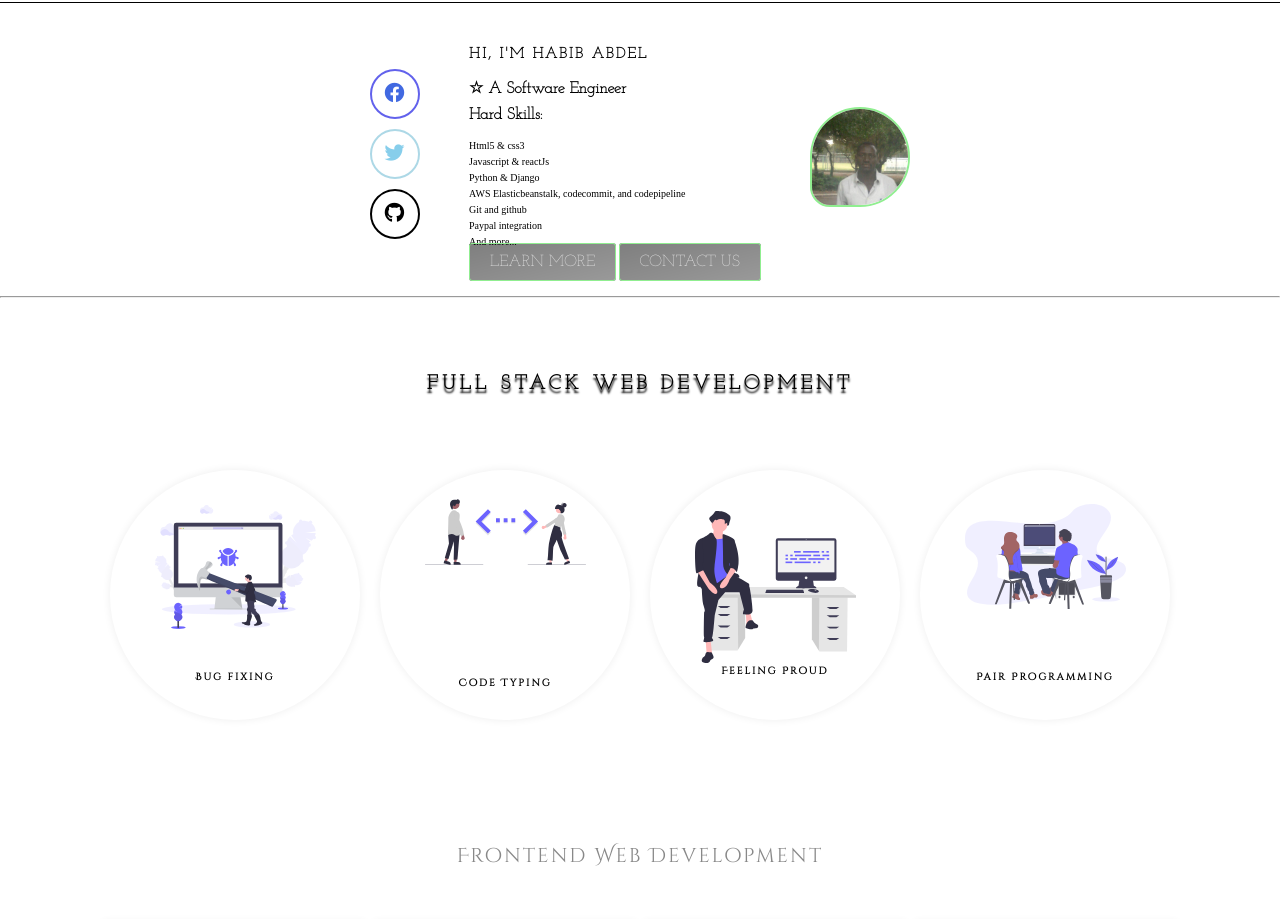
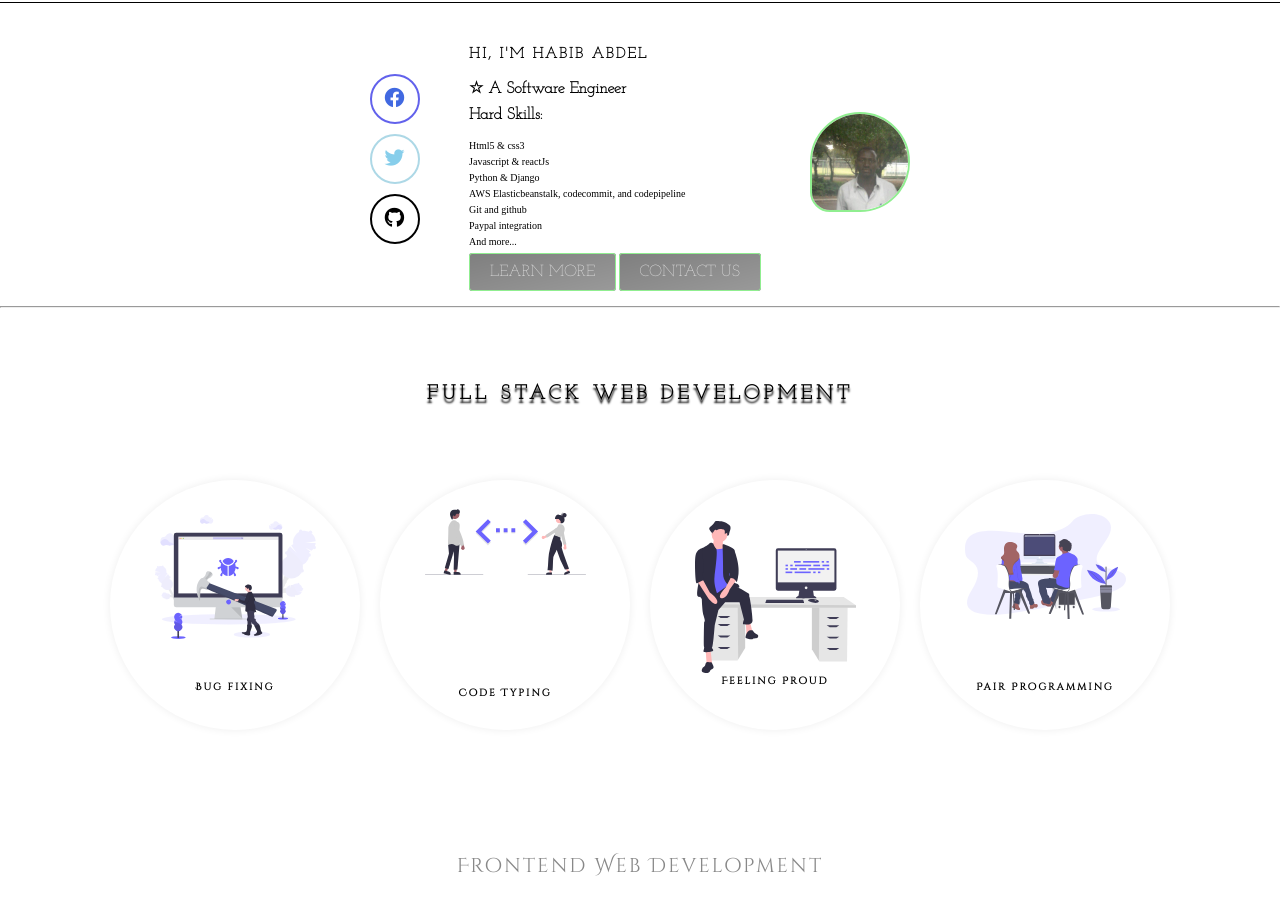
Before and after one commit to habibAbdelgaber/SIMPLE-PORTFOLIO, a plain HTML site: page index.html in a window 1280 px wide. Shown: the part 1080-1999 px from the top of the page. Drawn offline with Linux system fonts and the light colour scheme; a web font is replaced by a local one.

Commit message:
Update index.html

```diff
--- a/index.html
+++ b/index.html
@@ -135,7 +135,7 @@
                 <p class="summary-text">
                     <strong>&star; A Software Engineer</strong><br>
                     <strong>Hard Skills:</strong><br>
-                    <ul>
+                    <ul style='padding-bottom: 1rem; list-style-type: ">";'>
                         <li>Html5 & css3</li>
                         <li>Javascript & reactJs</li>
                         <li>Python & Django</li>
```
